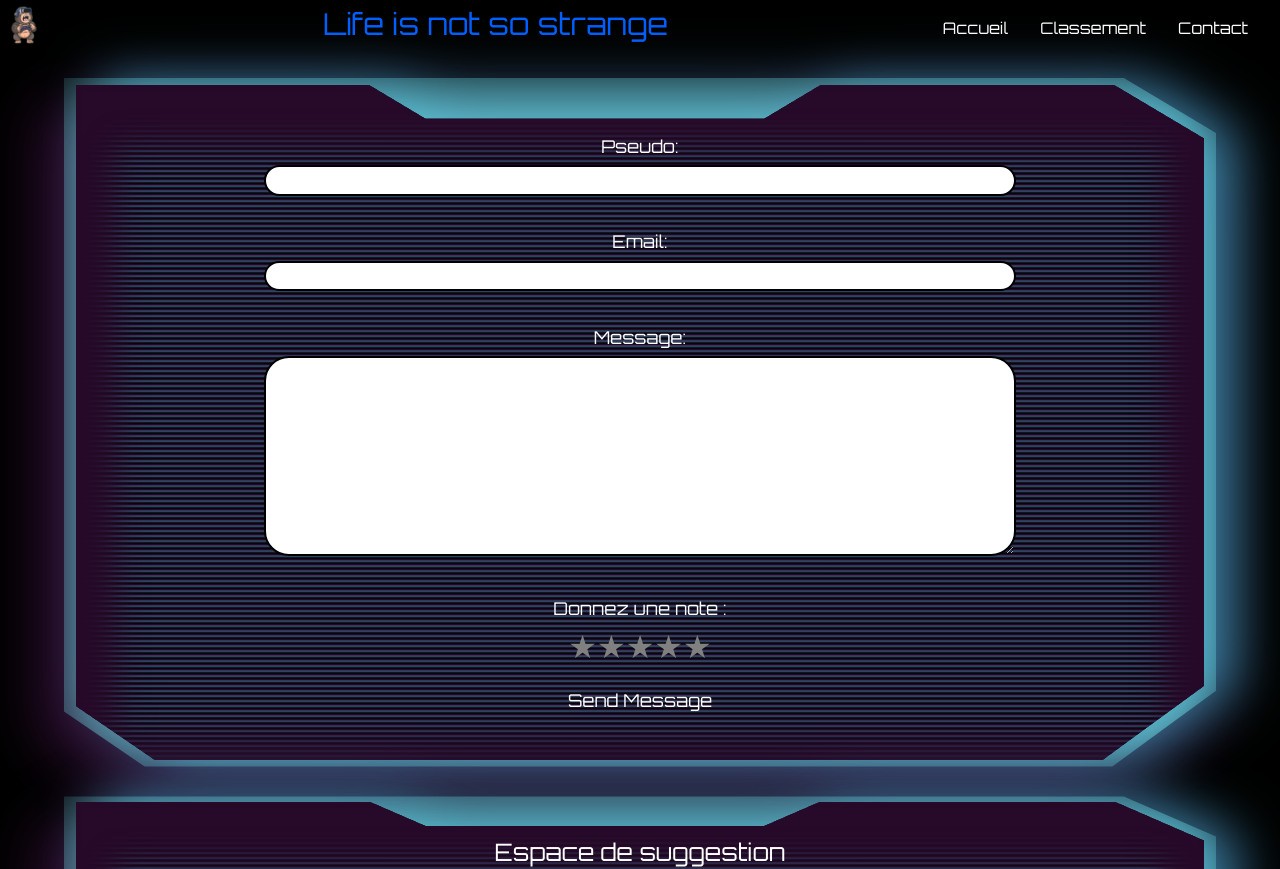
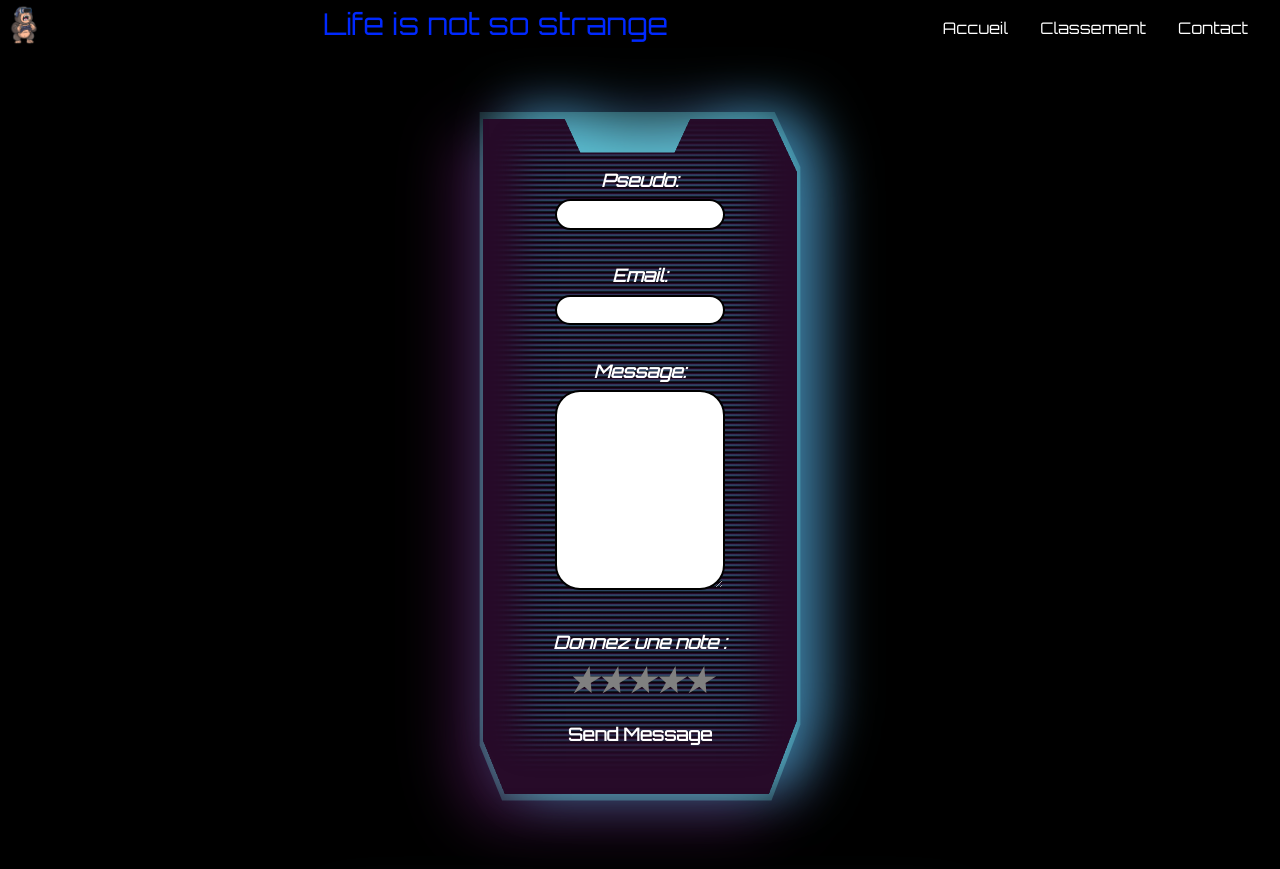
Before and after one commit to WildCodeSchool/2023-02-JS-LaLoupe-LifeIsNotSoStrange.TM, a React (Vite) app in the folder frontend/: page /contact in a window 1280 px wide. Shown: the top 869 px of the page. Built offline with nearby package versions, Linux system fonts and the light colour scheme.

Commit message:
Modif class container -> containered for page contact

```diff
--- a/frontend/src/components/Contact.css
+++ b/frontend/src/components/Contact.css
@@ -63,12 +63,12 @@ this is meant to be wide supported and it really depends on you browsers
 if i realize any way to stylize the eye it could be added in the future
 in other input type*/
 
-.container {
-  font-family: "Segoe UI", Tahoma, Geneva, Verdana, sans-serif;
+.containered {
   font-style: italic;
   font-weight: bold;
   display: flex;
   margin: auto;
+  margin-top: 64px;
   aspect-ratio: 16/9;
   align-items: center;
   justify-items: center;
```
